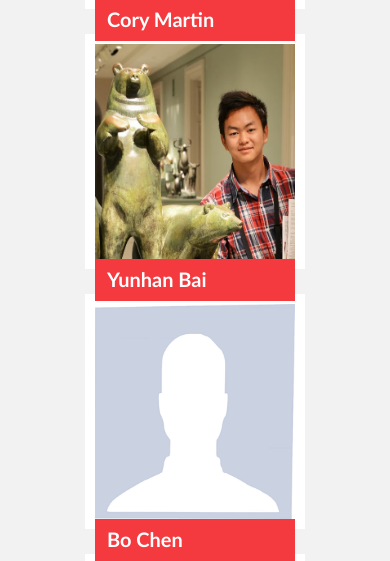
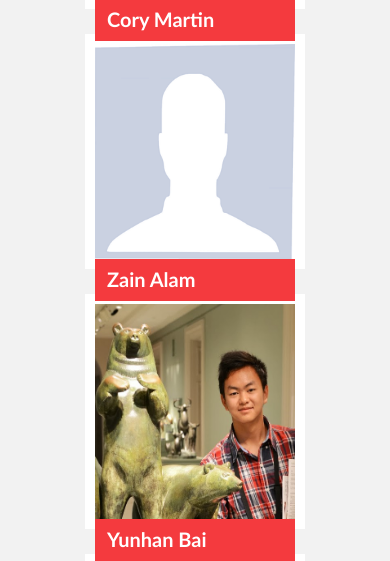
Before and after one commit to bignova/SENSE-Site, a Flask app: page /people in a window 390 px wide. Shown: the part 1026-1587 px from the top of the page. Run offline with Flask 2, Linux system fonts and the light colour scheme; some libraries are stand-ins or nearby versions.

Commit message:
Add new members and photos

```diff
--- a/templates/people.html
+++ b/templates/people.html
@@ -1,10 +1,10 @@
-
 <!DOCTYPE html>
 <html>
   <head>
     <meta charset="utf-8">
     <meta name="viewport" content="width=device-width, initial-scale=1.0 maximum-scale=1, user-scalable = no"/>
     <title>People | SENSE</title>
+    <link rel="icon" href="static/img/sealwhite.png" type="image/png" sizes="16x16">
     <link href = "https://fonts.googleapis.com/css?family=
     Poppins:300,400,500,600,700%7CRoboto%7CJosefin+Sans:100,300,400,500" rel = "stylesheet" type = "text/css">
     <link rel = "stylesheet" href = "https://maxcdn.bootstrapcdn.com/bootstrap/3.3.7/css/bootstrap.min.css">
@@ -86,11 +86,11 @@
             <li class="col-xs-12 col-sm-4 col-md-3 col-lg-2 imgCell">
               <div class="imgHolder">
                 <a href="http://www.atmos.umd.edu/~zeng/">
-                      <img alt="img/alt.png" class="img-responsive" src="http://www.atmos.umd.edu/~zeng/img/Ning2017.png">
+                  <img alt="Ning Zeng" class="img-responsive" src="static/img/people/NingZeng.png">
                 </a>
                 <div class="hoverDiv">
                   <div class="animateBottomName">
-                           <span><b>Ning Zeng</b><br></span>
+                    <span class="names"><b>Ning Zeng</b><br></span>
                     <span>Director</span>
                     <p class="description"><a href="http://www.atmos.umd.edu/~zeng/">Ning Zeng</a>
                       is the director of the project and the developer of the SENSE system backbone.
@@ -106,11 +106,11 @@
             <li class="col-xs-12 col-sm-4 col-md-3 col-lg-2 imgCell">
               <div class="imgHolder">
                 <a href="http://atmos.umd.edu/~showe/">
-                      <img alt="http://atmos.umd.edu/~showe/my_pic.jpg" class="img-responsive" src="http://atmos.umd.edu/~showe/my_pic.jpg">
+                  <img alt="Shaun Howe" class="img-responsive" src="static/img/people/shaun.jpg">
                 </a>
                 <div class="hoverDiv">
                     <div class=" animateBottomName">
-                           <span><b>Shaun Howe</b><br></span>
+                      <span class="names"><b>Shaun Howe</b><br></span>
                       <span>Project Coordinator</span>
                     </div>
                 </div>
@@ -119,11 +119,11 @@
             <li class="col-xs-12 col-sm-4 col-md-3 col-lg-2 imgCell">
               <div class="imgHolder">
                 <a href="http://aosc.umd.edu/~cmartin/">
-                      <img alt="img/alt.png" class="img-responsive" src="http://aosc.umd.edu/~cmartin/profilepic.png">
+                  <img alt="Cory Martin" class="img-responsive" src="http://aosc.umd.edu/~cmartin/profilepic.png">
                 </a>
                 <div class="hoverDiv">
                   <div class=" animateBottomName">
-                          <span><b>Cory Martin</b><br></span>
+                    <span class="names"><b>Cory Martin</b><br></span>
                     <span>Project Coordinator</span>
                     <p class="description"><a href="http://aosc.umd.edu/~cmartin/">Cory Martin</a>
                       is the project coordinator. He entered the University of Maryland’s
@@ -138,10 +138,21 @@
             </li>
             <li class="col-xs-12 col-sm-4 col-md-3 col-lg-2 imgCell">
               <div class="imgHolder">
-                    <a href="/"><img alt="img/alt.png" class="img-responsive" src="static/img/people/Yunhan.jpg"></a>
+                  <a href="/"><img alt="Zain Alam" class="img-responsive" src="static/img/alt.png"></a>
                   <div class="hoverDiv">
                     <div class=" animateBottomName">
-                         <span><b>Yunhan Bai</b><br></span>
+                      <span class="names"><b>Zain Alam</b><br></span>
+                      <p class="description"><p>
+                    </div>
+                 </div>
+              </div>
+            </li>
+            <li class="col-xs-12 col-sm-4 col-md-3 col-lg-2 imgCell">
+              <div class="imgHolder">
+                <a href="/"><img alt="Yunhan Bai" class="img-responsive" src="static/img/people/yunhan.jpg"></a>
+                <div class="hoverDiv">
+                  <div class=" animateBottomName">
+                    <span class="names"><b>Yunhan Bai</b><br></span>
                     <p class="description">Yunhan Bai is an undergraduate sophomore at the University of Maryland.
                       He majors in Computer Science, and minors in Atmospheric Science.
                       He was born and raised in Kunming, China. In his free time, he enjoys reading and cooking.<p>
@@ -151,24 +162,11 @@
             </li>
             <li class="col-xs-12 col-sm-4 col-md-3 col-lg-2 imgCell">
               <div class="imgHolder">
-                    <a href="/"><img alt="img/alt.png" class="img-responsive" src="static/img/alt.png"></a>
+                <a href="/"><img alt="Alexander Brunmayr" class="img-responsive" src="static/img/people/Alexander.jpg"></a>
                 <div class="hoverDiv">
                   <div class=" animateBottomName">
-                         <span><b>Bo Chen</b><br>
-                         </span>
-                      </div>
-                   </div>
-                </div>
-             </li>
-             <li class="col-xs-12 col-sm-4 col-md-3 col-lg-2 imgCell">
-                <div class="imgHolder">
-                    <a href="/"><img alt="img/alt.png" class="img-responsive" src="static/img/alt.png"></a>
-                    <div class="hoverDiv">
-                      <div class=" animateBottomName">
-                         <span><b>Xiecheng Chen</b><br></span>
-                         <p class="description">Xiecheng Chen is a sophomore majoring in Biochemistry at the
-                           University of Maryland College Park. She is an international student from China
-                           and will be working on the UMD mesonet with the group members.</p>
+                    <span class="names"><b>Alexander Brunmayr</b><br></span>
+                    <p class="description"><p>
                   </div>
                 </div>
               </div>
@@ -179,10 +177,49 @@
           <ul class="row biogrid" id="biogrid">
             <li class="col-xs-12 col-sm-4 col-md-3 col-lg-2 imgCell">
               <div class="imgHolder">
-                   <a href="/"><img alt="img/alt.png" class="img-responsive" src="static/img/alt.png"></a>
+                <a href="/"><img alt="Bo Chen" class="img-responsive" src="static/img/people/Bo.jpg"></a>
                 <div class="hoverDiv">
                   <div class=" animateBottomName">
-                        <span><b>Alaina Froh</b><br></span>
+                    <span class="names"><b>Bo Chen</b><br>
+                    </span>
+                  </div>
+                </div>
+              </div>
+            </li>
+            <li class="col-xs-12 col-sm-4 col-md-3 col-lg-2 imgCell">
+              <div class="imgHolder">
+                <a href="/"><img alt="Xiecheng Chen" class="img-responsive" src="static/img/people/Xiecheng.jpg"></a>
+                <div class="hoverDiv">
+                  <div class=" animateBottomName">
+                    <span class="names"><b>Xiecheng Chen</b><br></span>
+                    <p class="description">Xiecheng Chen is a sophomore majoring in Biochemistry at the
+                      University of Maryland College Park. She is an international student from China
+                      and will be working on the UMD mesonet with the group members.</p>
+                  </div>
+                </div>
+              </div>
+            </li>
+            <li class="col-xs-12 col-sm-4 col-md-3 col-lg-2 imgCell">
+              <div class="imgHolder">
+                <a href="/"><img alt="Greta Easthom" class="img-responsive" src="static/img/people/Greta.jpg"></a>
+                <div class="hoverDiv">
+                  <div class=" animateBottomName">
+                    <span class="names"><b>Greta Easthom</b><br></span>
+                    <p class="description">Greta Easthom is a junior Atmospheric Oceanic Science and Journalism double major.
+                      She is secretary and upcoming president for UMD's chapter American Meteorological Society.
+                      In her spare time she enjoys writing scientific articles for publications such as weather.umd.edu,
+                      Stories Beneath the Shell, and the Diamondback. Her areas of interest are in population
+                      and climate dynamics as well as weather communication. She has just started interning at ESSIC.</p>
+                  </div>
+                </div>
+              </div>
+            </li>
+            <li class="col-xs-12 col-sm-4 col-md-3 col-lg-2 imgCell">
+              <div class="imgHolder">
+                <a href="/"><img alt="Alaina Froh" class="img-responsive" src="static/img/people/Alaina.jpg"></a>
+                <div class="hoverDiv">
+                  <div class=" animateBottomName">
+                      <span class="names"><b>Alaina Froh</b><br></span>
                       <p class="description">Alaina Froh is an undergraduate junior at the University of Maryland.
                         She is a Atmospheric & Oceanic Science major and Surficial Geology minor
                         working on the CO2 modeling and analysis.
@@ -193,10 +230,21 @@
             </li>
             <li class="col-xs-12 col-sm-4 col-md-3 col-lg-2 imgCell">
               <div class="imgHolder">
-                   <a href="/"><img alt="img/alt.png" class="img-responsive" src="static/img/alt.png"></a>
+                <a href="/"><img alt="Jackson Hill" class="img-responsive" src="static/img/people/Jackson.jpg"></a>
                 <div class="hoverDiv">
                   <div class=" animateBottomName">
-                        <span><b>Saewon Kwak</b><br></span>
+                    <span class="names"><b>Jackson Hill</b><br></span>
+                    <p class="description"></p>
+                  </div>
+                </div>
+              </div>
+            </li>
+            <li class="col-xs-12 col-sm-4 col-md-3 col-lg-2 imgCell">
+              <div class="imgHolder">
+                <a href="/"><img alt="Saewon Kwak" class="img-responsive" src="static/img/alt.png"></a>
+                <div class="hoverDiv">
+                  <div class=" animateBottomName">
+                    <span class="names"><b>Saewon Kwak</b><br></span>
                     <p class="description">Saewon Kwak is a sophomore studying Computer Science
                       at the University of Maryland. She was born in Seoul and
                       grew up in Montgomery County. Her hobbies include watching movies,
@@ -205,12 +253,15 @@
                 </div>
               </div>
             </li>
+          </ul>
+      <!--Second Row-->
+          <ul class="row biogrid" id="biogrid">
             <li class="col-xs-12 col-sm-4 col-md-3 col-lg-2 imgCell">
               <div class="imgHolder">
-                   <a href="/"><img alt="img/alt.png" class="img-responsive" src="static/img/alt.png"></a>
+                <a href="/"><img alt="Bruce Nairn" class="img-responsive" src="static/img/people/Bruce.jpg"></a>
                 <div class="hoverDiv">
                   <div class=" animateBottomName">
-                        <span><b>Bruce Nairn</b><br></span>
+                    <span class="names"><b>Bruce Nairn</b><br></span>
                     <p class="description">Bruce Nairn is a senior studying Atmospheric & Oceanic Science
                       at the University of Maryland. He grew up in far western Maryland, Garrett County,
                       during the record, breaking 262 inches of snow of 2010-2011. </p>
@@ -220,24 +271,10 @@
             </li>
             <li class="col-xs-12 col-sm-4 col-md-3 col-lg-2 imgCell">
               <div class="imgHolder">
-                   <a href="/"><img alt="img/alt.png" class="img-responsive" src="static/img/alt.png"></a>
+                <a href="/"><img alt="Ramya Srinivasan" class="img-responsive" src="static/img/people/Ramya.png"></a>
                 <div class="hoverDiv">
                   <div class=" animateBottomName">
-                        <span><b>Gabriel Schroeder</b><br></span>
-                        <p class="description">Gabriel Schroeder is an undergraduate student at the
-                          University of Maryland majoring in Computer Science and minoring in Atmospheric Chemistry.
-                          He is working on website development for the SENSE project.
-                          In his free time, he enjoys hiking.</p>
-                     </div>
-                   </div>
-               </div>
-            </li>
-            <li class="col-xs-12 col-sm-4 col-md-3 col-lg-2 imgCell">
-               <div class="imgHolder">
-                   <a href="/"><img alt="img/alt.png" class="img-responsive" src="static/img/alt.png"></a>
-                   <div class="hoverDiv">
-                     <div class=" animateBottomName">
-                         <span><b>Ramya Srinivasan</b><br>
+                    <span class="names"><b>Ramya Srinivasan</b><br>
                     </span>
                   </div>
                 </div>
@@ -245,10 +282,43 @@
             </li>
             <li class="col-xs-12 col-sm-4 col-md-3 col-lg-2 imgCell">
               <div class="imgHolder">
-                   <a href="/"><img alt="img/alt.png" class="img-responsive" src="static/img/alt.png"></a>
+                <a href="/"><img alt="Brandon Sobel" class="img-responsive" src="static/img/alt.png"></a>
                 <div class="hoverDiv">
                   <div class=" animateBottomName">
-                        <span><b>Zhanyi Tan</b><br>
+                    <span class="names"><b>Brandon Sobel</b><br>
+                    </span>
+                  </div>
+                </div>
+              </div>
+            </li>
+            <li class="col-xs-12 col-sm-4 col-md-3 col-lg-2 imgCell">
+              <div class="imgHolder">
+                <a href="/"><img alt="Sebastian Suarez" class="img-responsive" src="static/img/people/Sebastian.jpg"></a>
+                <div class="hoverDiv">
+                  <div class=" animateBottomName">
+                    <span class="names"><b>Sebastian Suarez</b><br>
+                    </span>
+                  </div>
+                </div>
+              </div>
+            </li>
+            <li class="col-xs-12 col-sm-4 col-md-3 col-lg-2 imgCell">
+              <div class="imgHolder">
+                <a href="/"><img alt="Zhanyi Tan" class="img-responsive" src="static/img/people/Zhanyi.jpg"></a>
+                <div class="hoverDiv">
+                  <div class=" animateBottomName">
+                    <span class="names"><b>Zhanyi Tan</b><br>
+                    </span>
+                  </div>
+                </div>
+              </div>
+            </li>
+            <li class="col-xs-12 col-sm-4 col-md-3 col-lg-2 imgCell">
+              <div class="imgHolder">
+                <a href="/"><img alt="Yimeng Wu" class="img-responsive" src="static/img/alt.png"></a>
+                <div class="hoverDiv">
+                  <div class=" animateBottomName">
+                    <span class="names"><b>Yimeng Wu</b><br>
                     </span>
                   </div>
                 </div>
```
Lines whose indentation alone changed are shown as unchanged.
